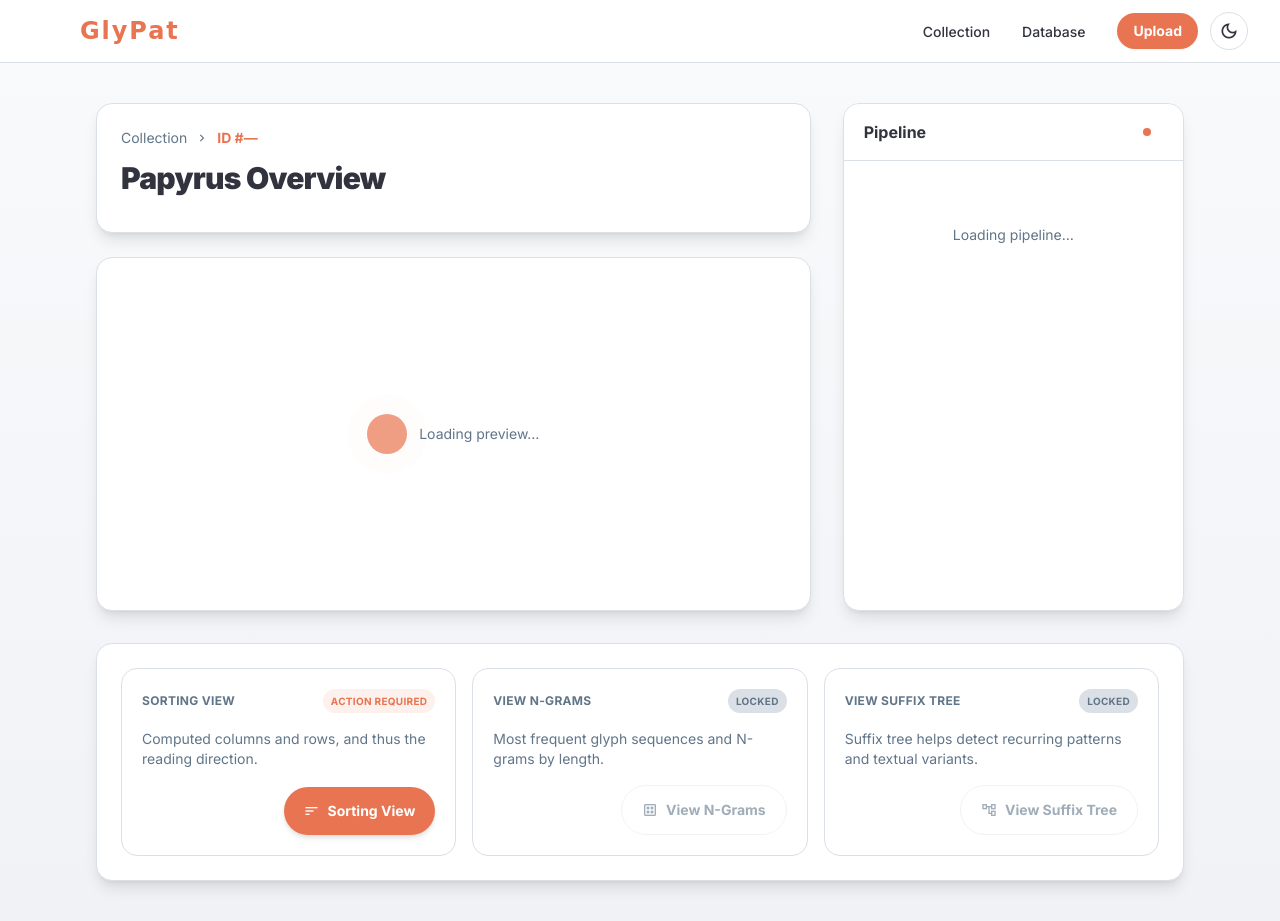
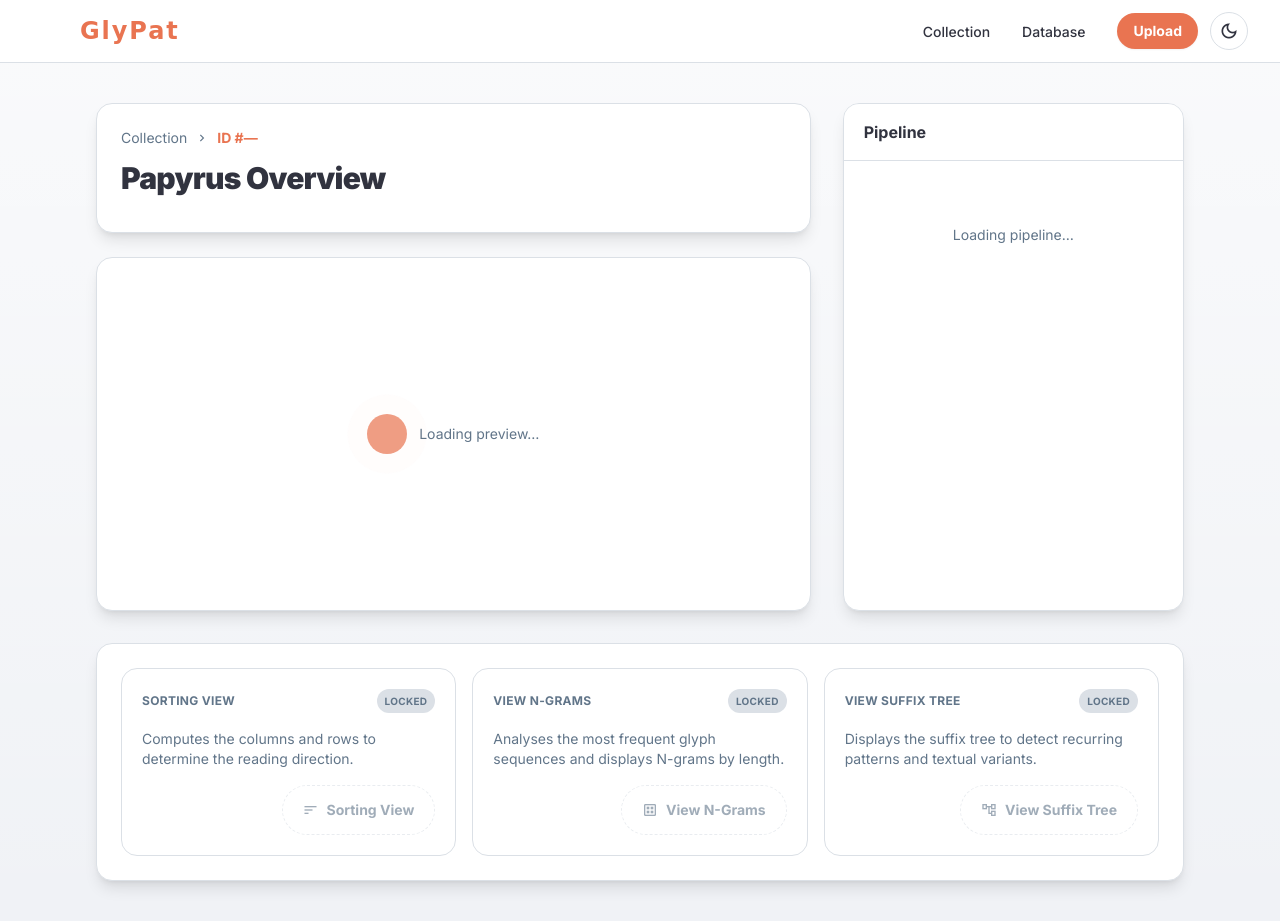
Before and after one commit to Philipp1305/hieroglyphic-pattern-analyzer, a Flask app: page /overview in a window 1280 px wide. Run offline with Flask 3, Linux system fonts and the light colour scheme; some libraries are stand-ins or nearby versions; some web fonts are replaced.

Commit message:
pipeline viewer now changes depending on the status of an image

```diff
--- a/requirements.txt
+++ b/requirements.txt
@@ -8,3 +8,4 @@
 types-Flask-SocketIO
 pysuffixarray
 types-psycopg2
+ruff
--- a/src/app/__init__.py
+++ b/src/app/__init__.py
@@ -6,13 +6,14 @@
 
 socketio = SocketIO()
 
+
 def create_app():
     base_dir = os.path.dirname(os.path.abspath(__file__))
 
     app = Flask(
         __name__,
         template_folder=os.path.join(base_dir, "templates"),
-        static_folder=os.path.join(base_dir, "static")
+        static_folder=os.path.join(base_dir, "static"),
     )
     app.register_blueprint(api_bp)
     app.register_blueprint(site_bp)
--- a/src/app/routes/api/images.py
+++ b/src/app/routes/api/images.py
@@ -25,7 +25,7 @@
         SELECT
             i.id,
             i.title,
-            i.img,
+            i.img_preview,
             i.mimetype,
             s.status AS status_label,
             s.status_code
--- a/src/app/services/collection_service.py
+++ b/src/app/services/collection_service.py
@@ -45,7 +45,7 @@
             i.title,
             i.file_name,
             i.mimetype,
-            i.img,
+            i.img_preview,
             s.status AS status_label
         FROM t_images AS i
         LEFT JOIN t_images_status AS s ON s.id = i.id_status
@@ -71,7 +71,7 @@
         collection.append(
             CollectionItem(
                 id=item_id,
-                title=((title or file_name or "")).strip(),
+                title=(title or file_name or "").strip(),
                 image_src=_build_image_src(img_blob, mimetype),
                 status_label=status_label or "",
                 status_variant=_resolve_status_variant(status_label),
--- a/src/app/static/js/collection.js
+++ b/src/app/static/js/collection.js
@@ -4,53 +4,20 @@
     return;
   }
 
-  const emptyState = gridRoot.querySelector("[data-collection-empty]");
+  const searchInput = document.querySelector("[data-collection-search]");
+  const sortSelect = document.querySelector("[data-collection-sort]");
+  let collectionItems = [];
 
   const renderEmpty = (message) => {
-    if (emptyState) {
-      emptyState.textContent = message;
-    }
-  };
-
-  const renderCards = (items) => {
-    if (!items.length) {
-      renderEmpty("No collection entries found yet.");
-      return;
-    }
-
-    const cards = document.createElement("div");
-    cards.className = "grid grid-cols-1 sm:grid-cols-2 lg:grid-cols-3 xl:grid-cols-4 gap-6";
-    cards.innerHTML = items
-      .map(
-        (item) => `
-        <a class="group flex flex-col overflow-hidden rounded-xl border border-border-light dark:border-border-dark bg-card-light dark:bg-card-dark shadow-sm transition-all hover:shadow-lg hover:-translate-y-1"
-            href="/overview?id=${encodeURIComponent(item.id)}">
-            <div class="aspect-h-3 aspect-w-4 overflow-hidden">
-                ${
-                  item.image_src
-                    ? `<img class="h-full w-full object-cover transition-transform duration-300 group-hover:scale-105"
-                        alt="${item.title || "Collection preview"}"
-                        src="${item.image_src}" />`
-                    : `<div class="flex h-full w-full items-center justify-center bg-stone-200 dark:bg-stone-800 text-sm text-text-secondary-light dark:text-text-secondary-dark">
-                        No preview
-                      </div>`
-                }
-            </div>
-            <div class="p-4">
-                <div class="flex items-center justify-between gap-2">
-                    <p class="text-sm font-semibold truncate">${item.title || "Untitled item"}</p>
-                    <span class="text-xs rounded-full px-2 py-0.5 ${statusClass(item.status_variant)}">
-                        ${item.status_label || "Unknown"}
-                    </span>
-                </div>
-            </div>
-        </a>
-    `
-      )
-      .join("");
-
-    gridRoot.innerHTML = "";
-    gridRoot.appendChild(cards);
+    gridRoot.innerHTML = `
+      <div class="flex flex-col items-center justify-center gap-4 rounded-xl border border-dashed border-border-light dark:border-border-dark bg-card-light dark:bg-card-dark/70 py-16">
+        <span class="relative flex h-8 w-8">
+            <span class="animate-ping absolute inline-flex h-full w-full rounded-full bg-primary opacity-75"></span>
+            <span class="relative inline-flex h-8 w-8 rounded-full bg-primary/70"></span>
+        </span>
+        <p class="text-sm text-text-secondary-light dark:text-text-secondary-dark">${message}</p>
+      </div>
+    `;
   };
 
   const statusClass = (variant) => {
@@ -66,6 +33,77 @@
     }
   };
 
+  const renderCards = (items, emptyMessage = "No collection entries found yet.") => {
+    if (!items.length) {
+      renderEmpty(emptyMessage);
+      return;
+    }
+
+    const cards = document.createElement("div");
+    cards.className = "grid grid-cols-1 md:grid-cols-2 gap-6";
+    cards.innerHTML = items
+      .map(
+        (item) => `
+        <a class="group flex flex-col overflow-hidden rounded-2xl border border-border-light dark:border-border-dark bg-card-light dark:bg-card-dark shadow-lg transition-all hover:shadow-xl hover:-translate-y-1"
+            href="/overview?id=${encodeURIComponent(item.id)}">
+            <div class="aspect-[4/3] overflow-hidden">
+                ${
+                  item.image_src
+                    ? `<img class="h-full w-full object-cover transition-transform duration-500 group-hover:scale-110"
+                        alt="${item.title || "Collection preview"}"
+                        src="${item.image_src}" />`
+                    : `<div class="flex h-full w-full items-center justify-center bg-stone-200 dark:bg-stone-800 text-sm text-text-secondary-light dark:text-text-secondary-dark">
+                        No preview
+                      </div>`
+                }
+            </div>
+            <div class="p-5 flex flex-col gap-2">
+                <div class="flex items-center justify-between gap-2">
+                    <p class="text-base font-semibold truncate">${item.title || "Untitled item"}</p>
+                    <span class="text-xs rounded-full px-2 py-0.5 ${statusClass(item.status_variant)}">
+                        ${item.status_label || "Unknown"}
+                    </span>
+                </div>
+                <p class="text-xs text-text-secondary-light dark:text-text-secondary-dark">ID #${item.id}</p>
+            </div>
+        </a>
+    `
+      )
+      .join("");
+
+    gridRoot.innerHTML = "";
+    gridRoot.appendChild(cards);
+  };
+
+  const filterAndSortItems = () => {
+    const query = (searchInput?.value || "").trim().toLowerCase();
+    const sortDirection = (sortSelect?.value || "desc").toLowerCase() === "asc" ? "asc" : "desc";
+
+    const filtered = collectionItems.filter((item) => {
+      if (!query) {
+        return true;
+      }
+      return (item.title || "").toLowerCase().includes(query);
+    });
+
+    const sorted = [...filtered].sort((a, b) => {
+      if (sortDirection === "asc") {
+        return a.id - b.id;
+      }
+      return b.id - a.id;
+    });
+
+    const emptyMessage = query ? "No collection entries match your search." : "No collection entries found yet.";
+    renderCards(sorted, emptyMessage);
+  };
+
+  if (searchInput) {
+    searchInput.addEventListener("input", () => filterAndSortItems());
+  }
+  if (sortSelect) {
+    sortSelect.addEventListener("change", () => filterAndSortItems());
+  }
+
   const url = `/api/collection?_=${Date.now()}`;
   fetch(url, { cache: "no-store" })
     .then((response) => {
@@ -74,7 +112,10 @@
       }
       return response.json();
     })
-    .then((data) => renderCards(data.items || []))
+    .then((data) => {
+      collectionItems = data.items || [];
+      filterAndSortItems();
+    })
     .catch((error) => {
       console.error(error);
       renderEmpty("Failed to load collection.");
--- a/src/app/static/js/overview.js
+++ b/src/app/static/js/overview.js
@@ -62,12 +62,14 @@
     if (!pipelineContainer) {
       return;
     }
-    const normalized = (statusCode || "").toUpperCase();
+    const normalized = (statusCode || "").toString().trim().toUpperCase();
     const states = statusMapping[normalized] || statusMapping.UPLOAD;
     const html = stageOrder
       .map((stage) => renderStage(stage, states[stage.key] || "waiting"))
       .join("");
     pipelineContainer.innerHTML = html;
+
+    updateActionCards(normalized);
   };
 
   const renderStage = (stage, state) => {
@@ -148,6 +150,98 @@
     </div>
   `;
 
+  const lockedButtonClasses = [
+    "bg-transparent",
+    "text-text-secondary-light",
+    "dark:text-text-secondary-dark",
+    "border",
+    "border-border-light",
+    "dark:border-border-dark",
+    "hover:border-primary",
+    "hover:text-primary",
+  ];
+  const unlockedButtonClasses = [
+    "bg-primary",
+    "text-white",
+    "border-transparent",
+    "shadow-md",
+    "hover:bg-primary/90",
+    "hover:text-white",
+  ];
+  const lockedStateClasses = ["pointer-events-none", "opacity-60", "cursor-not-allowed", "border-dashed"];
+
+  const actionRules = [
+    {
+      key: "sort",
+      lockedStatuses: ["UPLOAD", "JSON"],
+    },
+    {
+      key: "ngrams",
+      lockedStatuses: ["UPLOAD", "JSON", "SORT_VALIDATE", "SORT"],
+    },
+    {
+      key: "suffix",
+      lockedStatuses: ["UPLOAD", "JSON", "SORT_VALIDATE", "SORT", "NGRAMS"],
+    },
+  ];
+
+  const updateActionCards = (statusCode = "") => {
+    const normalizedStatus = (statusCode || "").toString().trim().toUpperCase();
+    actionRules.forEach((rule) => {
+      const card = overviewRoot.querySelector(`[data-action-card="${rule.key}"]`);
+      if (!card) {
+        return;
+      }
+      const button = card.querySelector("[data-action-button]");
+      const badge = card.querySelector("[data-action-badge]");
+
+      const isLocked = rule.lockedStatuses.includes(normalizedStatus);
+
+      card.classList.toggle("cursor-not-allowed", isLocked);
+      if (button) {
+        if (isLocked) {
+          button.classList.add(...lockedStateClasses);
+          button.classList.remove(...unlockedButtonClasses);
+          button.classList.add(...lockedButtonClasses);
+          button.setAttribute("aria-disabled", "true");
+        } else {
+          button.classList.remove(...lockedStateClasses);
+          button.classList.remove(...lockedButtonClasses);
+          button.classList.add(...unlockedButtonClasses);
+          button.removeAttribute("aria-disabled");
+        }
+      }
+      if (badge) {
+        const showBadge = (text, addClasses = [], removeClasses = []) => {
+          badge.style.display = text ? "inline-flex" : "none";
+          badge.textContent = text || "";
+          if (removeClasses.length) {
+            badge.classList.remove(...removeClasses);
+          }
+          if (addClasses.length) {
+            badge.classList.add(...addClasses);
+          }
+        };
+
+        if (rule.key === "sort") {
+          if (normalizedStatus === "SORT_VALIDATE") {
+            showBadge("Action required", ["bg-primary/10", "text-primary"], ["bg-border-light", "text-text-secondary-light", "dark:bg-border-dark"]);
+          } else if (isLocked) {
+            showBadge("Locked", ["bg-border-light", "text-text-secondary-light", "dark:bg-border-dark"], ["bg-primary/10", "text-primary"]);
+          } else {
+            showBadge("", [], ["bg-primary/10", "text-primary", "bg-border-light", "text-text-secondary-light", "dark:bg-border-dark"]);
+          }
+        } else {
+          if (isLocked) {
+            showBadge("Locked", ["bg-border-light", "text-text-secondary-light", "dark:bg-border-dark"], ["bg-primary/10", "text-primary"]);
+          } else {
+            showBadge("", [], ["bg-primary/10", "text-primary", "bg-border-light", "text-text-secondary-light", "dark:bg-border-dark"]);
+          }
+        }
+      }
+    });
+  };
+
   applyBreadcrumb();
 
   const apiUrl = `/api/images/${imageId}?_=${Date.now()}`;
--- a/src/app/templates/pages/overview.html
+++ b/src/app/templates/pages/overview.html
@@ -41,12 +41,6 @@
                                     <p class="text-base font-semibold text-text-light dark:text-text-dark">Pipeline</p>
                                 </div>
                             </div>
-                            <div class="inline-flex items-center gap-2 px-3 py-1 text-[10px] font-semibold uppercase text-primary">
-                                <span class="relative flex h-2 w-2">
-                                    <span class="absolute inline-flex h-full w-full animate-ping rounded-full bg-primary opacity-60"></span>
-                                    <span class="relative inline-flex h-2 w-2 rounded-full bg-primary"></span>
-                                </span>
-                            </div>
                         </div>
                         <div class="flex flex-1 flex-col divide-y divide-border-light dark:divide-border-dark" data-pipeline-container>
                             <div class="flex items-center justify-center py-16 text-sm text-text-secondary-light dark:text-text-secondary-dark">
@@ -57,51 +51,52 @@
                 </aside>
                 <div class="rounded-2xl border border-border-light dark:border-border-dark bg-card-light dark:bg-card-dark p-6 shadow-lg lg:col-span-3">
                     <div class="grid gap-4 md:grid-cols-3">
-                        <div class="rounded-2xl border border-border-light dark:border-border-dark bg-card-light dark:bg-card-dark/70 p-5 flex h-full flex-col gap-4">
+                        <div class="rounded-2xl border border-border-light dark:border-border-dark bg-card-light dark:bg-card-dark/70 p-5 flex h-full flex-col gap-4 cursor-not-allowed" data-action-card="sort">
                             <div class="flex items-center justify-between text-xs font-semibold uppercase tracking-wide">
                                 <p class="text-text-secondary-light dark:text-text-secondary-dark">Sorting View</p>
-                                <span class="rounded-full bg-primary/10 px-2 py-1 text-primary text-[10px]">Action required</span>
+                                <span class="rounded-full bg-border-light px-2 py-1 text-text-secondary-light text-[10px] dark:bg-border-dark" data-action-badge>Locked</span>
                             </div>
                             <p class="text-sm text-text-secondary-light dark:text-text-secondary-dark">
-                                Computed columns and rows, and thus the reading direction.
-                            </p>
-                            <div class="mt-auto flex justify-end">
-                                <a  type="button"
-                                    class="inline-flex items-center justify-center gap-2 rounded-full bg-primary px-5 py-3 text-sm font-semibold text-white shadow-md transition hover:bg-primary/90 focus-visible:outline focus-visible:outline-2 focus-visible:outline-offset-2 focus-visible:outline-primary">
-                                    <span class="material-symbols-outlined text-base">sort</span>
-                                    Sorting View
-                                </a>
-                            </div>
-                        </div>
-                        <div class="rounded-2xl border border-border-light dark:border-border-dark bg-card-light dark:bg-card-dark/70 p-5 flex h-full flex-col gap-4">
-                            <div class="flex items-center justify-between text-xs font-semibold uppercase tracking-wide">
-                                <p class="text-text-secondary-light dark:text-text-secondary-dark">View N-Grams</p>
-                                <span class="rounded-full bg-border-light px-2 py-1 text-text-secondary-light text-[10px] dark:bg-border-dark">Locked</span>
-                            </div>
-                            <p class="text-sm text-text-secondary-light dark:text-text-secondary-dark">
-                                Most frequent glyph sequences and N-grams by length.
+                                Computes the columns and rows to determine the reading direction.
                             </p>
                             <div class="mt-auto flex justify-end">
                                 <button type="button"
-                                    class="pointer-events-none inline-flex items-center justify-center gap-2 rounded-full border border-border-light/70 dark:border-border-dark/70 px-5 py-3 text-sm font-semibold text-text-secondary-light dark:text-text-secondary-dark opacity-60 cursor-not-allowed"
-                                    aria-disabled="true">
+                                    class="pointer-events-none inline-flex items-center justify-center gap-2 rounded-full border border-border-light dark:border-border-dark px-5 py-3 text-sm font-semibold text-text-secondary-light dark:text-text-secondary-dark opacity-60 cursor-not-allowed border-dashed"
+                                    aria-disabled="true" data-action-button>
+                                    <span class="material-symbols-outlined text-base">sort</span>
+                                    Sorting View
+                                </button>
+                            </div>
+                        </div>
+                        <div class="rounded-2xl border border-border-light dark:border-border-dark bg-card-light dark:bg-card-dark/70 p-5 flex h-full flex-col gap-4 cursor-not-allowed" data-action-card="ngrams">
+                            <div class="flex items-center justify-between text-xs font-semibold uppercase tracking-wide">
+                                <p class="text-text-secondary-light dark:text-text-secondary-dark">View N-Grams</p>
+                                <span class="rounded-full bg-border-light px-2 py-1 text-text-secondary-light text-[10px] dark:bg-border-dark" data-action-badge>Locked</span>
+                            </div>
+                            <p class="text-sm text-text-secondary-light dark:text-text-secondary-dark">
+                                Analyses the most frequent glyph sequences and displays N-grams by length.
+                            </p>
+                            <div class="mt-auto flex justify-end">
+                                <button type="button"
+                                    class="pointer-events-none inline-flex items-center justify-center gap-2 rounded-full border border-border-light dark:border-border-dark px-5 py-3 text-sm font-semibold text-text-secondary-light dark:text-text-secondary-dark opacity-60 cursor-not-allowed border-dashed"
+                                    aria-disabled="true" data-action-button>
                                     <span class="material-symbols-outlined text-base">dataset</span>
                                     View N-Grams
                                 </button>
                             </div>
                         </div>
-                        <div class="rounded-2xl border border-border-light dark:border-border-dark bg-card-light dark:bg-card-dark/70 p-5 flex h-full flex-col gap-4">
+                        <div class="rounded-2xl border border-border-light dark:border-border-dark bg-card-light dark:bg-card-dark/70 p-5 flex h-full flex-col gap-4 cursor-not-allowed" data-action-card="suffix">
                             <div class="flex items-center justify-between text-xs font-semibold uppercase tracking-wide">
                                 <p class="text-text-secondary-light dark:text-text-secondary-dark">View Suffix Tree</p>
-                                <span class="rounded-full bg-border-light px-2 py-1 text-text-secondary-light text-[10px] dark:bg-border-dark">Locked</span>
+                                <span class="rounded-full bg-border-light px-2 py-1 text-text-secondary-light text-[10px] dark:bg-border-dark" data-action-badge>Locked</span>
                             </div>
                             <p class="text-sm text-text-secondary-light dark:text-text-secondary-dark">
-                                Suffix tree helps detect recurring patterns and textual variants.
+                                Displays the suffix tree to detect recurring patterns and textual variants.
                             </p>
                             <div class="mt-auto flex justify-end">
                                 <button type="button"
-                                    class="pointer-events-none inline-flex items-center justify-center gap-2 rounded-full border border-border-light/70 dark:border-border-dark/70 px-5 py-3 text-sm font-semibold text-text-secondary-light dark:text-text-secondary-dark opacity-60 cursor-not-allowed"
-                                    aria-disabled="true">
+                                    class="pointer-events-none inline-flex items-center justify-center gap-2 rounded-full border border-border-light dark:border-border-dark px-5 py-3 text-sm font-semibold text-text-secondary-light dark:text-text-secondary-dark opacity-60 cursor-not-allowed border-dashed"
+                                    aria-disabled="true" data-action-button>
                                     <span class="material-symbols-outlined text-base">account_tree</span>
                                     View Suffix Tree
                                 </button>
--- a/src/database/ddl.sql
+++ b/src/database/ddl.sql
@@ -7,6 +7,7 @@
 	json				jsonb	not null,
 	title				text	not null,
 	img					bytea 	not null,
+	img_preview 		bytea	not null,
 	file_name			text 	not null,
 	mimetype			text 	not null,
 	reading_direction 	numeric(1,0) default 0 not null,
--- a/src/database/insert.py
+++ b/src/database/insert.py
@@ -1,5 +1,6 @@
 from typing import Any, Sequence
 from src.database.connect import connect
+
 
 def run_insert(query: str, params: Sequence[Any] | None = None) -> int:
     """
@@ -22,9 +23,7 @@
             row = cur.fetchone()
 
             if row is None:
-                raise RuntimeError(
-                    "INSERT did not return a row."
-                )
+                raise RuntimeError("INSERT did not return a row.")
 
             new_id = row[0]
 
--- a/src/database/select.py
+++ b/src/database/select.py
@@ -1,7 +1,10 @@
 from typing import Any, Sequence
 from src.database.connect import connect
 
-def run_select(query: str, params: Sequence[Any] | None = None) -> list[tuple[Any, ...]]:
+
+def run_select(
+    query: str, params: Sequence[Any] | None = None
+) -> list[tuple[Any, ...]]:
     """
     Execute a SELECT statement and return all rows.
 
--- a/src/database/update.py
+++ b/src/database/update.py
@@ -1,5 +1,6 @@
 from typing import Any, Sequence
 from src.database.connect import connect
+
 
 def run_update(query: str, params: Sequence[Any] | None = None) -> int:
     """
```
Also changed, not shown: src/app/routes/api/upload_papyrus.py (+21 -4 lines), src/app/routes/site/errors.py (+11 -3 lines), src/app/templates/pages/collection.html (+22 -0 lines), src/database/connect.py (+8 -5 lines), src/ngram.py (+17 -9 lines), src/process_image.py (+13 -6 lines), src/sort.py (+7 -3 lines), src/suffixtree.py (+15 -12 lines), 1 other file.
